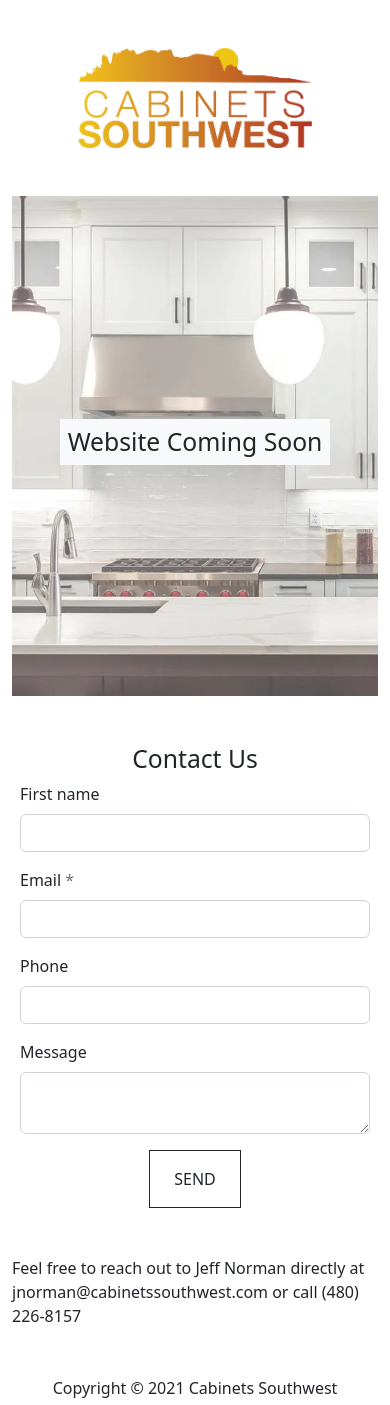
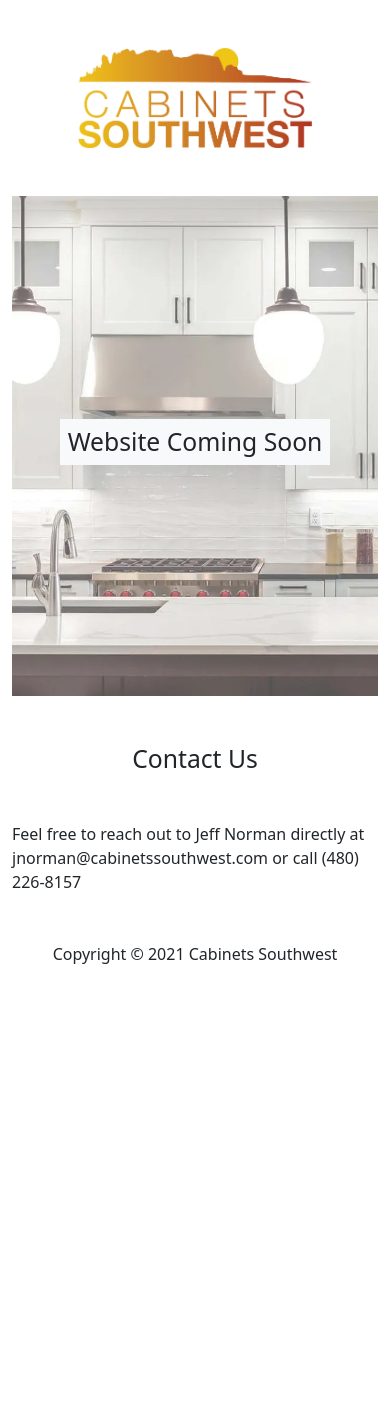
Before and after one commit to devcabinetssouthwest/cabinets-southwest, a Next.js app: page / in a window 390 px wide. Shown: the top 1405 px of the page. After the commit the page ends 982 px from the top, so only its background shows below. Built offline with nearby package versions, Linux system fonts and the light colour scheme.

Commit message:
Parallax doesn't work on mobile

```diff
--- a/pages/index.js
+++ b/pages/index.js
@@ -36,7 +36,7 @@ export default function Home() {
       <div className='mt-5'>
         <h2 className='text-center'>Contact Us</h2>
 
-      <form>
+      {/* <form>
         <div className="row g-3 mx-auto col col-md-6 mx-auto">
             <div className="col-12">
               <label className="form-label">First name</label>
@@ -70,7 +70,7 @@ export default function Home() {
             </div>
 
           </div>
-      </form>
+      </form> */}
 
       <div className='col col-md-6 mx-auto my-5'>
         <p>
--- a/styles/globals.css
+++ b/styles/globals.css
@@ -17,7 +17,7 @@ body {
     min-height: 500px;
     background-image: url('../public/parralax.webp');
     /* Create the parallax scrolling effect */
-    background-attachment: fixed;
+    /* background-attachment: fixed; */
     background-position: center;
     background-repeat: no-repeat;
     background-size: cover;
```
